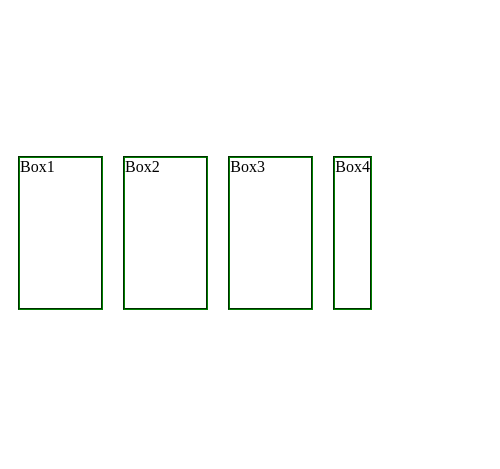
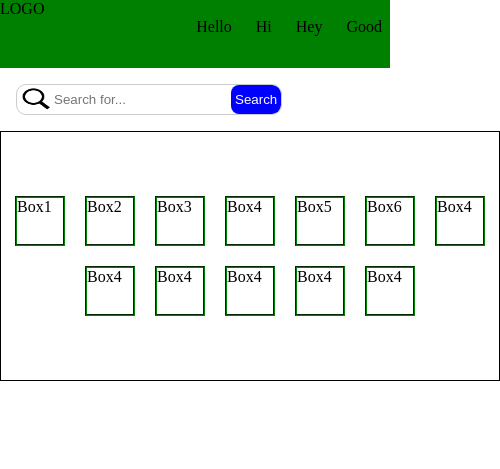
Before and after one commit to PRABHAKAR9107/CSS-JAM, a plain HTML site: page Flexbox/index.html in a window 390 px wide. Shown: the whole page, 500 px wide, since content can reach past the window. Drawn offline with Linux system fonts and the light colour scheme.

```diff
--- a/Flexbox/index.html
+++ b/Flexbox/index.html
@@ -6,40 +6,147 @@
     <meta name="viewport" content="width=device-width, initial-scale=1.0" />
     <title>Flexbox</title>
     <style>
+      * {
+        margin: 0;
+        padding: 0;
+        box-sizing: border-box;
+      }
       .container {
-        height: 450px;
-
+        height: 250px;
+        border: 1px solid black;
         display: flex;
+        width: 500px;
+        flex-wrap: wrap;
         /* flex-direction: row-reverse; */
         /* justify-content: center; */
         /* flex-wrap: wrap !important; */
 
-        align-items: center;
+        /* align-items: flex-end; */
         /* flex-flow: row-reverse wrap; */
+        justify-content: center;
+        align-content: center;
+        /* align-items: center; */
+        /* align-content: flex-center; */
       }
       .box {
         border: 2px groove green;
-        height: 150px;
-        width: 150px;
+        height: 50px;
+        width: 50px;
         margin: 10px;
       }
       #box2 {
         /* order: 2; comes after in the container */
-        flex-grow: 3;
+        /* flex-grow: 3; */
       }
 
       #box4 {
         /* order: -1; it comes before in the container */
-        flex-shrink: 2;
+        /* flex-shrink: 2; */
+      }
+      .flex-container ul {
+        display: flex;
+        gap: 1em;
+        flex-flow: row wrap;
+        justify-content: flex-end;
+      }
+
+      .flex-container ul {
+        list-style: none;
+      }
+
+      ul > li {
+        margin-right: 0.5em;
+      }
+
+      header {
+        background-color: green;
+        margin: 0;
+        padding: 0;
+        height: 8vh;
+      }
+
+      header a {
+        display: inline-block;
+        text-decoration: none;
+        color: black;
+        text-align: center;
+      }
+
+      .search-container {
+        display: inline-flex;
+        flex: 1 1 300px;
+        border-radius: 10px;
+        border: 1px solid #ccc;
+        overflow: hidden;
+        margin: 1em;
+      }
+
+      .searchBox {
+        border: none;
+        flex: 1;
+        resize: none;
+        outline: none;
+        background: transparent;
+      }
+      .search-img {
+        display: block;
+        text-align: center;
+        margin: 2.5px;
+      }
+
+      .searchButton {
+        color: white;
+        background-color: blue;
+        border-radius: 8px;
+        border: 0;
+        padding: 0.25rem;
       }
     </style>
   </head>
   <body>
+    <header>
+      <a href="/">LOGO</a>
+      <nav class="navbar">
+        <div class="flex-container">
+          <ul>
+            <li>Hello</li>
+            <li>Hi</li>
+            <li>Hey</li>
+            <li>Good</li>
+          </ul>
+        </div>
+      </nav>
+    </header>
+
+    <div class="search-container">
+      <img
+        class="search-img"
+        src="./search.png"
+        alt="search-icon"
+        style="height: 24px; width: 32px"
+      />
+      <input
+        class="searchBox"
+        type="search"
+        name="search"
+        placeholder="Search for..."
+      />
+      <input type="submit" value="Search" class="searchButton" />
+    </div>
+
     <div class="container">
       <div class="box" id="box1">Box1</div>
       <div class="box" id="box2">Box2</div>
       <div class="box" id="box3">Box3</div>
       <div class="box" id="box4">Box4</div>
+      <div class="box" id="box5">Box5</div>
+      <div class="box" id="box6">Box6</div>
+      <div class="box" id="box4">Box4</div>
+      <div class="box" id="box4">Box4</div>
+      <div class="box" id="box4">Box4</div>
+      <div class="box" id="box4">Box4</div>
+      <div class="box" id="box4">Box4</div>
+      <div class="box" id="box4">Box4</div>
     </div>
   </body>
 </html>
--- /dev/null
+++ b/Media-Query/style.scss
@@ -0,0 +1,71 @@
+$color-1: #cdb4db; // Mobile
+$color-2: #fff1e6; // Tablet
+$color-3: #52b788; // Laptop
+$color-4: #bee1e6; // Desktop
+
+$mobile: 576px;
+$tablet: 768px;
+$laptop: 992px;
+$desktop: 1200px;
+
+* {
+  margin: 0px;
+  padding: 0px;
+  box-sizing: border-box;
+
+  body {
+    font-size: 35px;
+    font-family: sans-serif;
+  }
+}
+
+header {
+  padding: 0.5rem;
+  height: 10vh;
+  text-align: center;
+  width: 100vw;
+  border: 1px solid #000;
+  background-image: linear-gradient(#007991, #007991);
+}
+
+.container {
+  display: flex;
+  height: 70vh;
+  flex-wrap: wrap;
+  place-content: center;
+  //   justify-content: center;
+  //   align-items: center;
+  background-color: $color-1;
+}
+
+#width {
+  position: absolute;
+  top: 65%;
+  left: 50%;
+  color: $color-3;
+
+  transform: translate(-50%);
+}
+
+@media (max-width: $desktop) {
+  .container {
+    background-color: $color-1;
+  }
+}
+@media (max-width: $laptop) {
+  .container {
+    background-color: $color-2;
+  }
+}
+
+@media (max-width: $tablet) {
+  .container {
+    background-color: $color-3;
+  }
+}
+
+@media (max-width: $mobile) {
+  .container {
+    background-color: $color-4;
+  }
+}
```
Also changed, not shown: CSS Units/index.html (added, +23 -0 lines), CSS Units/script.js (added, +32 -0 lines), Media-Query/index.html (added, +22 -0 lines), Media-Query/main.js (added, +7 -0 lines), CSS Units/style.css (added), Flexbox/search.png (added), Media-Query/style.css (added), 1 other file.
